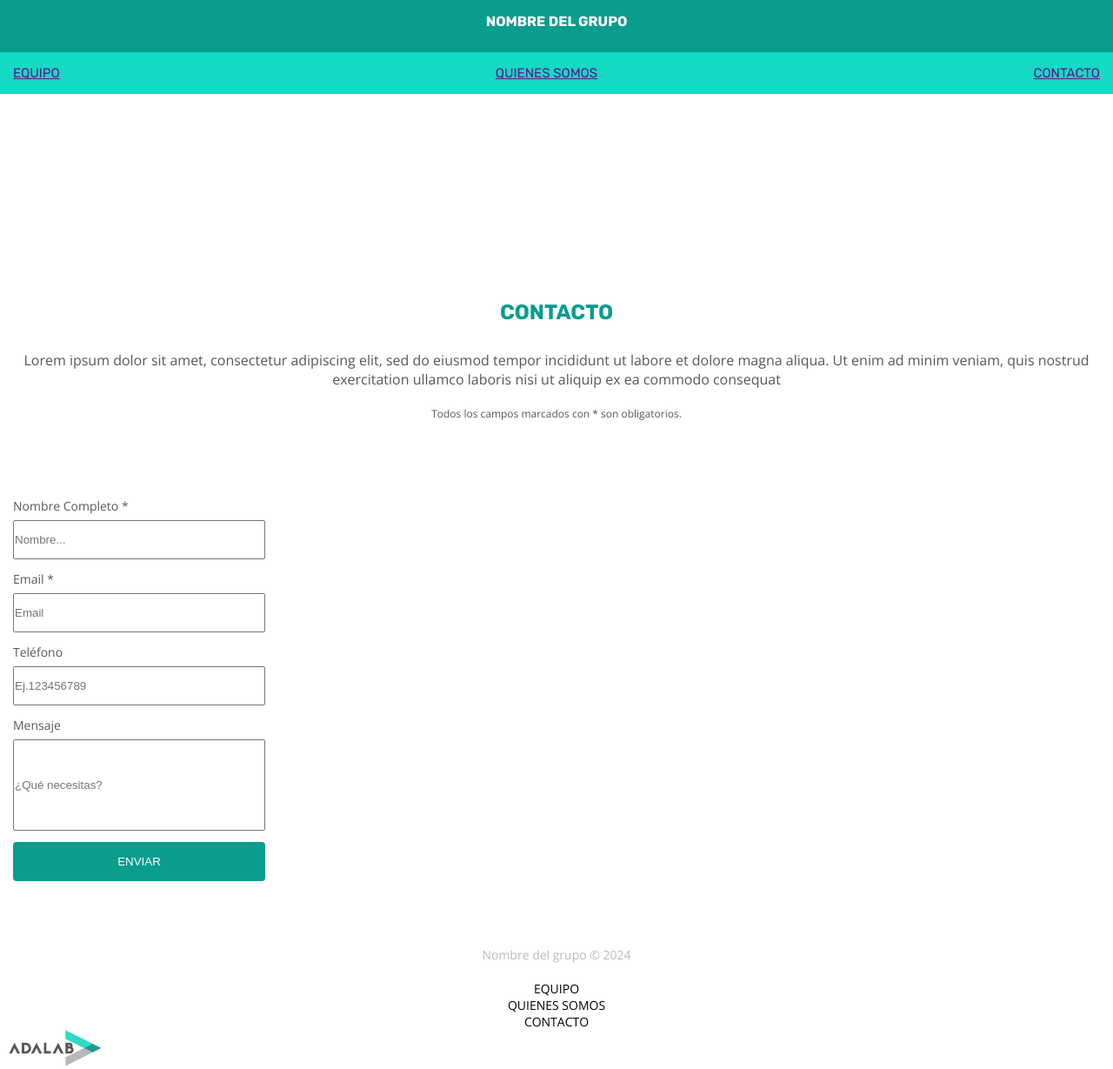
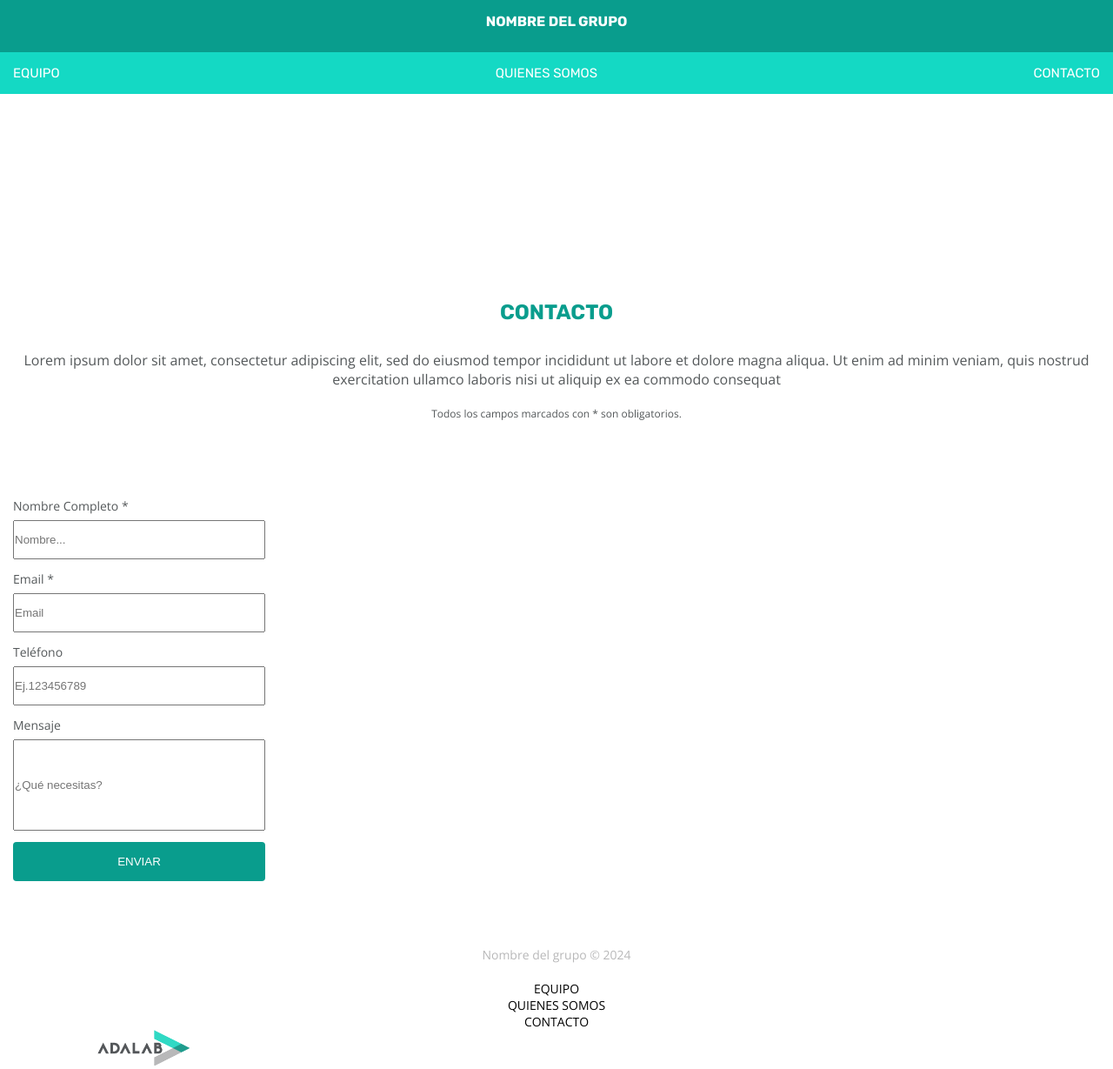
Before and after one commit to LorenaSTN/project-promo-y-module-1-team-1, a plain HTML site: page contact.html in a window 1280 px wide. Shown: the whole page at 87% size. Drawn offline with nearby package versions, Linux system fonts and the light colour scheme.

Commit message:
nav a href

```diff
--- a/contact.html
+++ b/contact.html
@@ -20,9 +20,9 @@
                 <h1 class="title">NOMBRE DEL GRUPO</h1>
             <nav>
                 <ul class="lista">
-                    <li class="li1"> <a href="">EQUIPO</a></li>
-                    <li class="li2"> <a href="">QUIENES SOMOS</a></li>
-                    <li class="li3"> <a href="">CONTACTO</a></li>
+                    <li class="li"> <a href="">EQUIPO</a></li>
+                    <li class="li"> <a href="">QUIENES SOMOS</a></li>
+                    <li class="li"> <a href="">CONTACTO</a></li>
                 </ul>
             </nav>
         </div>
@@ -78,7 +78,7 @@
 
         <p class="footer-2">EQUIPO <br>QUIENES SOMOS <br>CONTACTO</p>
 
-        <img src="./images/logo-adalab.png" alt="Logo Adalab">
+        <img class="logo" src="./images/logo-adalab.png" alt="Logo Adalab">
 
     </footer>
 
--- a/styles/style.css
+++ b/styles/style.css
@@ -31,8 +31,13 @@ nav {
     list-style-type: none;
     justify-content: space-between;
     font-family: var(--font-title);
+
+    font-size: 15px;
+}
+
+.li a {
+    text-decoration: none ;
     color: white;
-    font-size: 15px;
 }
 
 .photo {
@@ -114,6 +119,10 @@ nav {
     width: 115.9px;
 }
 
+.logo {
+    margin-left: 102px;
+}
+
 
 /*PARA CENTRAR :Esta solucion de container sale en el video de mobile first de los apuntes, añadir un div.container*/
 
```
